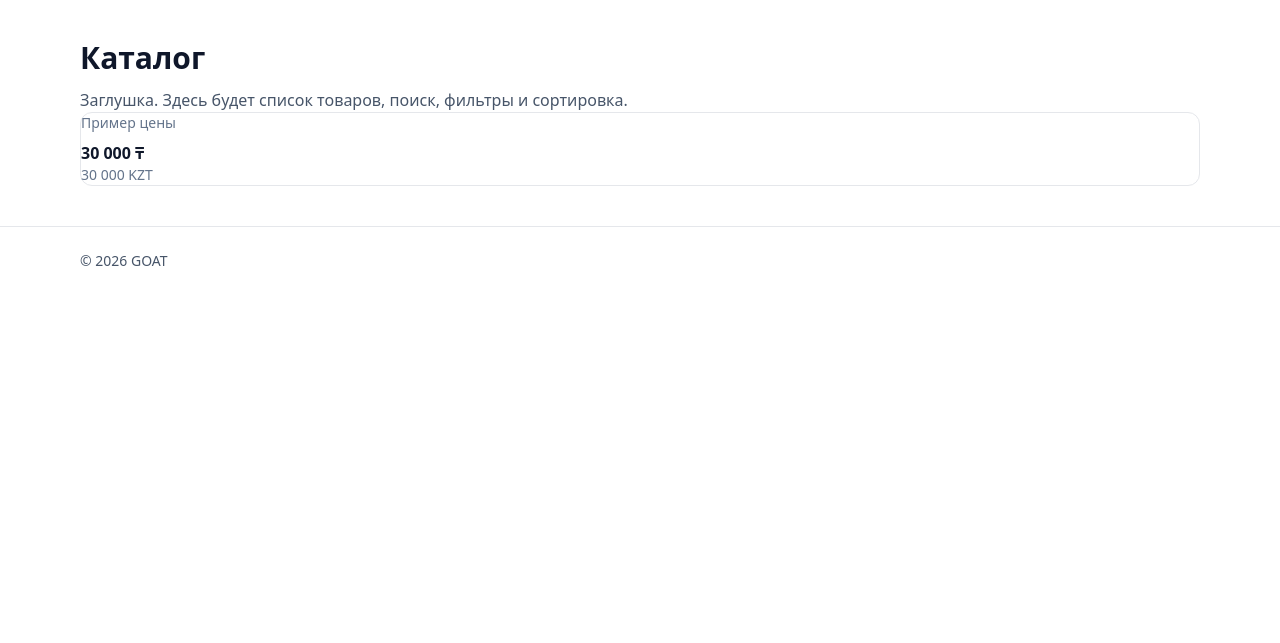
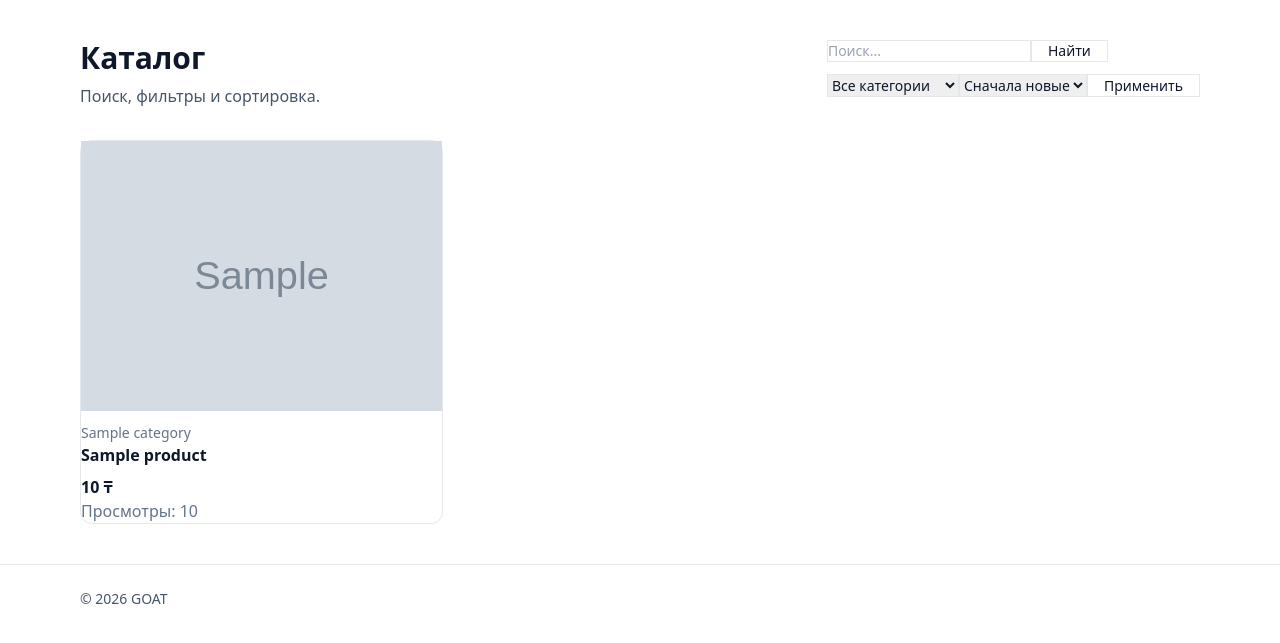
Before and after one commit to Pavel230/goat, a Django app: page /catalog/ in a window 1280 px wide. Shown: the part 61-704 px from the top of the page. Run offline with Django 5.2, Linux system fonts and the light colour scheme; tables that the repository leaves empty hold one stand-in row (values such as "Sample post"); grey boxes marked "Sample" are stand-in pictures; parts of the project's set-up code (start-up, migrations or seed data) failed here and were passed over.

Commit message:
Add catalog list and product detail

```diff
--- /dev/null
+++ b/catalog/urls.py
@@ -0,0 +1,7 @@
+from django.urls import path
+from . import views
+
+urlpatterns = [
+    path("", views.product_list, name="list"),
+    path("<slug:slug>/", views.product_detail, name="detail"),
+]
--- a/catalog/views.py
+++ b/catalog/views.py
@@ -1,3 +1,71 @@
-from django.shortcuts import render
+from django.core.paginator import Paginator
+from django.db.models import Q, F
+from django.shortcuts import render, get_object_or_404
+from django.utils.http import url_has_allowed_host_and_scheme
 
-# Create your views here.
+from .models import Product, Category, ProductView
+
+
+def product_list(request):
+    q = (request.GET.get("q") or "").strip()
+    category_slug = (request.GET.get("category") or "").strip()
+    sort = (request.GET.get("sort") or "new").strip()
+
+    products = (
+        Product.objects
+        .select_related("category")
+        .filter(is_active=True, category__is_active=True)
+    )
+
+    if q:
+        products = products.filter(
+            Q(name__icontains=q) | Q(description__icontains=q)
+        )
+
+    if category_slug:
+        products = products.filter(category__slug=category_slug)
+
+    sort_map = {
+        "new": "-created_at",
+        "price_asc": "price_kzt",
+        "price_desc": "-price_kzt",
+        "popular": "-views_total",
+    }
+    products = products.order_by(sort_map.get(sort, "-created_at"))
+
+    categories = Category.objects.filter(is_active=True).order_by("name")
+
+    paginator = Paginator(products, 12)  # 12 карточек на страницу
+    page_number = request.GET.get("page") or 1
+    page_obj = paginator.get_page(page_number)
+
+    ctx = {
+        "categories": categories,
+        "page_obj": page_obj,
+        "q": q,
+        "category_slug": category_slug,
+        "sort": sort,
+    }
+    return render(request, "catalog/product_list.html", ctx)
+
+
+def product_detail(request, slug: str):
+    product = get_object_or_404(
+        Product.objects.select_related("category"),
+        slug=slug,
+        is_active=True,
+        category__is_active=True,
+    )
+
+    # Учёт просмотров: увеличиваем счётчик + пишем событие
+    if not request.session.session_key:
+        request.session.save()
+    session_key = request.session.session_key or ""
+
+    Product.objects.filter(pk=product.pk).update(views_total=F("views_total") + 1)
+    ProductView.objects.create(product=product, session_key=session_key)
+
+    # Обновим объект в памяти (чтобы на странице показывалось актуальное число)
+    product.refresh_from_db(fields=["views_total"])
+
+    return render(request, "catalog/product_detail.html", {"product": product})
--- a/config/urls.py
+++ b/config/urls.py
@@ -6,6 +6,10 @@ from django.conf.urls.static import static
 urlpatterns = [
     path("admin/", admin.site.urls),
     path("i18n/", include("django.conf.urls.i18n")),
+
+    # Важно: catalog до pages, чтобы /catalog/ не перехватывался pages-роутами
+    path("catalog/", include(("catalog.urls", "catalog"), namespace="catalog")),
+
     path("", include("pages.urls")),
 ]
 
--- a/pages/urls.py
+++ b/pages/urls.py
@@ -6,8 +6,7 @@ urlpatterns = [
     path("about/", views.about, name="about"),
     path("delivery/", views.delivery, name="delivery"),
     path("contacts/", views.contacts, name="contacts"),
-    path("catalog/", views.catalog, name="catalog"),
 
+    # currency switcher остаётся в pages (как раньше)
     path("currency/<str:code>/", views.set_currency, name="set_currency"),
-
 ]
--- a/templates/base.html
+++ b/templates/base.html
@@ -15,7 +15,7 @@
         <a href="/" class="text-xl font-semibold">GOAT</a>
         <nav class="flex gap-4 text-sm">
           <a class="hover:underline" href="{% url 'home' %}">Главная</a>
-          <a class="hover:underline" href="{% url 'catalog' %}">Каталог</a>
+          <a class="hover:underline" href="{% url 'catalog:list' %}">Каталог</a>
           <a class="hover:underline" href="{% url 'delivery' %}"
             >Доставка и оплата</a
           >
--- /dev/null
+++ b/templates/catalog/product_list.html
@@ -0,0 +1,115 @@
+{% extends "base.html" %}
+{% load money %}
+
+{% block title %}Каталог — GOAT{% endblock %}
+
+{% block content %}
+  <div class="flex items-start justify-between gap-6">
+    <div>
+      <h1 class="text-3xl font-bold">
+        {% if request.LANGUAGE_CODE|slice:":2" == "en" %}Catalog{% else %}Каталог{% endif %}
+      </h1>
+      <p class="mt-2 text-slate-600">
+        {% if request.LANGUAGE_CODE|slice:":2" == "en" %}
+          Search, filters and sorting.
+        {% else %}
+          Поиск, фильтры и сортировка.
+        {% endif %}
+      </p>
+    </div>
+
+    <form method="get" class="w-full max-w-xl">
+      <div class="flex gap-2">
+        <input
+          name="q"
+          value="{{ q }}"
+          placeholder="{% if request.LANGUAGE_CODE|slice:':2' == 'en' %}Search...{% else %}Поиск...{% endif %}"
+          class="w-full rounded-lg border px-3 py-2 text-sm"
+        />
+        <button class="rounded-lg border px-4 py-2 text-sm hover:bg-slate-50">
+          {% if request.LANGUAGE_CODE|slice:":2" == "en" %}Find{% else %}Найти{% endif %}
+        </button>
+      </div>
+
+      <div class="mt-3 flex flex-wrap gap-2">
+        <select name="category" class="rounded-lg border px-3 py-2 text-sm">
+          <option value="">
+            {% if request.LANGUAGE_CODE|slice:":2" == "en" %}All categories{% else %}Все категории{% endif %}
+          </option>
+          {% for c in categories %}
+            <option value="{{ c.slug }}" {% if c.slug == category_slug %}selected{% endif %}>{{ c.name }}</option>
+          {% endfor %}
+        </select>
+
+        <select name="sort" class="rounded-lg border px-3 py-2 text-sm">
+          <option value="new" {% if sort == "new" %}selected{% endif %}>
+            {% if request.LANGUAGE_CODE|slice:":2" == "en" %}New{% else %}Сначала новые{% endif %}
+          </option>
+          <option value="price_asc" {% if sort == "price_asc" %}selected{% endif %}>
+            {% if request.LANGUAGE_CODE|slice:":2" == "en" %}Price ↑{% else %}Цена ↑{% endif %}
+          </option>
+          <option value="price_desc" {% if sort == "price_desc" %}selected{% endif %}>
+            {% if request.LANGUAGE_CODE|slice:":2" == "en" %}Price ↓{% else %}Цена ↓{% endif %}
+          </option>
+          <option value="popular" {% if sort == "popular" %}selected{% endif %}>
+            {% if request.LANGUAGE_CODE|slice:":2" == "en" %}Popular{% else %}Популярные{% endif %}
+          </option>
+        </select>
+
+        <button class="rounded-lg border px-4 py-2 text-sm hover:bg-slate-50">
+          {% if request.LANGUAGE_CODE|slice:":2" == "en" %}Apply{% else %}Применить{% endif %}
+        </button>
+      </div>
+    </form>
+  </div>
+
+  <div class="mt-8 grid gap-4 sm:grid-cols-2 lg:grid-cols-3">
+    {% for p in page_obj %}
+      <a href="{% url 'catalog:detail' p.slug %}" class="rounded-xl border p-4 hover:shadow-sm transition">
+        <div class="aspect-square w-full rounded-lg bg-slate-50 flex items-center justify-center overflow-hidden">
+          {% if p.image %}
+            <img src="{{ p.image.url }}" alt="{{ p.name }}" class="h-full w-full object-cover" />
+          {% elif p.image_url %}
+            <img src="{{ p.image_url }}" alt="{{ p.name }}" class="h-full w-full object-cover" />
+          {% else %}
+            <span class="text-slate-400 text-sm">No image</span>
+          {% endif %}
+        </div>
+
+        <div class="mt-3 text-sm text-slate-500">{{ p.category.name }}</div>
+        <div class="mt-1 font-semibold">{{ p.name }}</div>
+        <div class="mt-2 text-lg font-bold">{% money p.price_kzt %}</div>
+        <div class="mt-1 text-xs text-slate-500">
+          {% if request.LANGUAGE_CODE|slice:":2" == "en" %}Views:{% else %}Просмотры:{% endif %} {{ p.views_total }}
+        </div>
+      </a>
+    {% empty %}
+      <div class="rounded-xl border p-6 text-slate-600">
+        {% if request.LANGUAGE_CODE|slice:":2" == "en" %}Nothing found.{% else %}Ничего не найдено.{% endif %}
+      </div>
+    {% endfor %}
+  </div>
+
+  {% if page_obj.paginator.num_pages > 1 %}
+    <div class="mt-8 flex items-center gap-2">
+      {% if page_obj.has_previous %}
+        <a class="rounded-lg border px-3 py-2 text-sm hover:bg-slate-50"
+           href="?q={{ q|urlencode }}&category={{ category_slug|urlencode }}&sort={{ sort|urlencode }}&page={{ page_obj.previous_page_number }}">
+          ←
+        </a>
+      {% endif %}
+
+      <div class="text-sm text-slate-600">
+        {% if request.LANGUAGE_CODE|slice:":2" == "en" %}Page{% else %}Страница{% endif %}
+        {{ page_obj.number }} / {{ page_obj.paginator.num_pages }}
+      </div>
+
+      {% if page_obj.has_next %}
+        <a class="rounded-lg border px-3 py-2 text-sm hover:bg-slate-50"
+           href="?q={{ q|urlencode }}&category={{ category_slug|urlencode }}&sort={{ sort|urlencode }}&page={{ page_obj.next_page_number }}">
+          →
+        </a>
+      {% endif %}
+    </div>
+  {% endif %}
+{% endblock %}
```
Also changed, not shown: templates/catalog/product_detail.html (added, +52 -0 lines).
